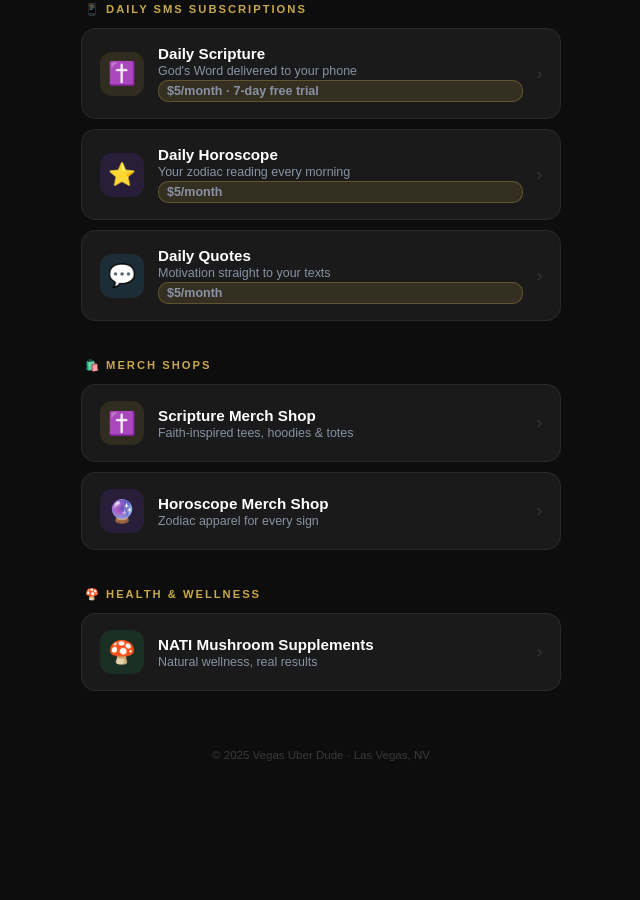
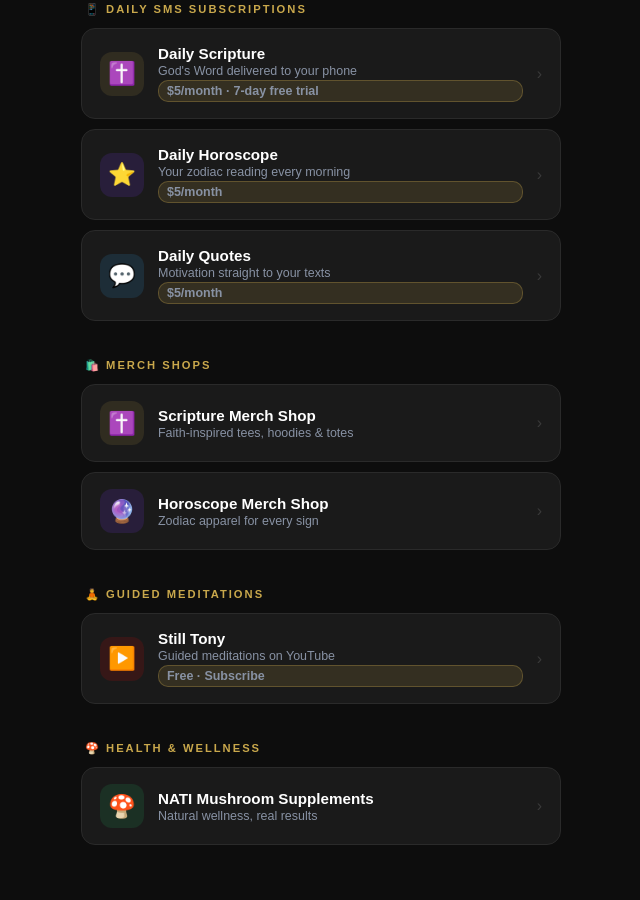
Before and after one commit to tonygeno26-coder/vegasuberdude, a plain HTML site: page index.html in a window 1280 px wide. Shown: the part 299-1199 px from the top of the page, without its empty margins (319-959 px from the left). Before the commit the page ends 1120 px from the top, so only its background shows below. Drawn offline with Linux system fonts and the light colour scheme.

Commit message:
Add Still Tony guided meditations section

```diff
--- a/index.html
+++ b/index.html
@@ -182,6 +182,21 @@
     </a>
   </div>
 
+  <!-- MEDITATIONS -->
+  <div class="section">
+    <div class="section-label">🧘 Guided Meditations</div>
+
+    <a href="https://www.youtube.com/@StillTony" target="_blank" class="link-card">
+      <div class="link-icon" style="background:rgba(255,0,0,0.12)">▶️</div>
+      <div class="link-text">
+        <strong>Still Tony</strong>
+        <span>Guided meditations on YouTube</span>
+        <span class="price-badge">Free · Subscribe</span>
+      </div>
+      <span class="link-arrow">›</span>
+    </a>
+  </div>
+
   <!-- NATI -->
   <div class="section">
     <div class="section-label">🍄 Health & Wellness</div>
```
